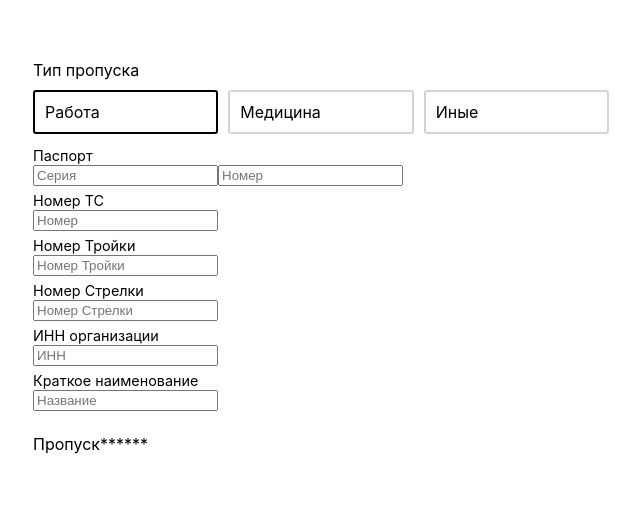
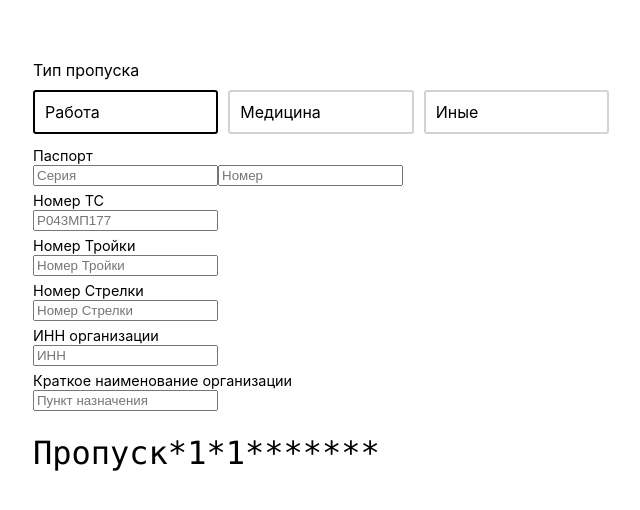
Before and after one commit to vtambourine/smstogo.ru, a React (Create React App) app: page / in a window 1280 px wide. Shown: the top 510 px of the page, without its empty margins (319-959 px from the left). Built offline with nearby package versions, Linux system fonts and the light colour scheme.

Commit message:
Smoke tests passed

```diff
--- /dev/null
+++ b/src/components/PassGenerator/PassGenerator.css
@@ -0,0 +1,5 @@
+.PassGenerator-smsText {
+  font-size: 200%;
+  font-family: SFMono-Regular, Consolas, Liberation Mono, Menlo, monospace;
+  word-break: break-all;
+}
--- a/src/components/PassGenerator/PassGenerator.tsx
+++ b/src/components/PassGenerator/PassGenerator.tsx
@@ -1,8 +1,16 @@
 import React, { useState } from "react";
-import { MedicalPass, OtherPass, WorkPass } from "../Passes";
+import { PassForm } from "../Passes";
 import { PassSelector } from "../PassSelector";
 
-enum Field {
+import "./PassGenerator.css";
+
+export enum PassType {
+  WORK = "work",
+  MEDICAL = "medical",
+  OTHER = "other",
+}
+
+export enum Field {
   PASSPORT_SERIES = "passport-series",
   PASSPORT_NUMBER = "passport-number",
   DATE_OF_BIRTH = "date-of-birth",
@@ -11,49 +19,57 @@ enum Field {
   STRELKA = "strelka",
   EMPLOYER_TAX_NUMBER = "employer-tax-number",
   EMPLOYER_DESCRIPTION = "employer-description",
+  PURPOSE = "purpose",
+  HOSPITAL_DESCRIPTION = "hospital-description",
   DESTINATION = "destination",
+  DESCRIPTION = "description",
 }
 
 interface Pass {
   id: number;
   name: string;
-  FormPass: React.FunctionComponent<PassFormProps>;
   fields: Field[];
 }
 
-export const passes: Record<string, Pass> = {
-  work: {
+export const passes: Record<PassType, Pass> = {
+  [PassType.WORK]: {
     id: 1,
     name: "Работа",
-    FormPass: WorkPass,
     fields: [
       Field.PASSPORT_SERIES,
       Field.PASSPORT_NUMBER,
+      Field.VEHICLE_NUMBER,
       Field.TROIKA,
       Field.STRELKA,
       Field.EMPLOYER_TAX_NUMBER,
       Field.EMPLOYER_DESCRIPTION,
     ],
   },
-  medical: {
+  [PassType.MEDICAL]: {
     id: 2,
     name: "Медицина",
-    FormPass: MedicalPass,
     fields: [
       Field.PASSPORT_SERIES,
       Field.PASSPORT_NUMBER,
       Field.DATE_OF_BIRTH,
       Field.TROIKA,
       Field.STRELKA,
-      Field.EMPLOYER_TAX_NUMBER,
-      Field.EMPLOYER_DESCRIPTION,
+      Field.DESCRIPTION,
+      Field.HOSPITAL_DESCRIPTION,
     ],
   },
-  other: {
+  [PassType.OTHER]: {
     id: 3,
     name: "Иные",
-    FormPass: OtherPass,
-    fields: [Field.PASSPORT_SERIES, Field.PASSPORT_NUMBER, Field.DESTINATION],
+    fields: [
+      Field.PASSPORT_SERIES,
+      Field.PASSPORT_NUMBER,
+      Field.VEHICLE_NUMBER,
+      Field.TROIKA,
+      Field.STRELKA,
+      Field.PURPOSE,
+      Field.DESTINATION,
+    ],
   },
 };
 
@@ -62,10 +78,8 @@ function onSubmit(event: React.FormEvent<HTMLFormElement>) {
 }
 
 export function PassGenerator() {
-  const [type, setPassType] = useState<keyof typeof passes>("work");
+  const [type, setPassType] = useState<keyof typeof passes>(PassType.WORK);
   const [fieldsState, setFieldsState] = useState<Record<string, any>>({});
-
-  const Pass = passes[type].FormPass;
 
   return (
     <div>
@@ -75,7 +89,8 @@ export function PassGenerator() {
         }}
       />
       <form onSubmit={onSubmit}>
-        <Pass
+        <PassForm
+          type={type}
           values={fieldsState}
           onChange={(event: any) => {
             setFieldsState({
@@ -85,17 +100,29 @@ export function PassGenerator() {
           }}
         />
         <br />
-        <div>{formatSMS(fieldsState, passes[type].fields)}</div>
+        <div className="PassGenerator-smsText">
+          {formatSMS(fieldsState, type, passes[type].fields)}
+        </div>
       </form>
     </div>
   );
 }
 
-function formatSMS(state: Record<string, any>, fields: Field[]) {
-  return "Пропуск*" + fields.map((field) => state[field]).join("*");
+function formatSMS(
+  state: Record<string, any>,
+  type: PassType,
+  fields: Field[]
+) {
+  return (
+    "Пропуск*" +
+    passes[type].id +
+    "*1*" +
+    fields.map((field) => state[field]).join("*")
+  );
 }
 
 export interface PassFormProps {
+  type: keyof typeof passes;
   values: Record<string, any>;
   onChange: React.ChangeEventHandler<HTMLSelectElement | HTMLInputElement>;
 }
--- a/src/components/PassSelector/PassSelector.tsx
+++ b/src/components/PassSelector/PassSelector.tsx
@@ -1,11 +1,11 @@
 import React, { useState } from "react";
 import classNames from "classnames";
-import { passes } from "../PassGenerator";
+import { passes, PassType } from "../PassGenerator";
 
 import "./PassSelector.css";
 
 interface PassSelectorProps {
-  onChange: (type: keyof typeof passes) => void;
+  onChange: (type: PassType) => void;
 }
 
 export function PassSelector({ onChange }: PassSelectorProps) {
@@ -24,7 +24,7 @@ export function PassSelector({ onChange }: PassSelectorProps) {
               })}
               onClick={() => {
                 setActive(type);
-                onChange(type);
+                onChange(type as PassType);
               }}
             >
               {pass.name}
--- /dev/null
+++ b/src/components/Passes/PassForm.tsx
@@ -0,0 +1,122 @@
+import React from "react";
+import { PassFormProps, Field, PassType } from "../PassGenerator";
+
+export function PassForm(props: PassFormProps) {
+  return (
+    <div className="Pass">
+      <div className="Pass-field">
+        <label className="Pass-label">Паспорт</label>
+        <input
+          type="text"
+          name={Field.PASSPORT_SERIES}
+          placeholder="Серия"
+          onChange={props.onChange}
+        />
+        <input
+          type="text"
+          name={Field.PASSPORT_NUMBER}
+          placeholder="Номер"
+          onChange={props.onChange}
+        />
+      </div>
+      {props.type === PassType.MEDICAL ? (
+        <div className="Pass-field">
+          <label className="Pass-label">Дата рождения</label>
+          <input
+            type="text"
+            name={Field.DATE_OF_BIRTH}
+            placeholder="12.03.2000"
+            onChange={props.onChange}
+          />
+        </div>
+      ) : null}
+      <div className="Pass-field">
+        <label className="Pass-label">Номер ТС</label>
+        <input
+          type="text"
+          name={Field.VEHICLE_NUMBER}
+          placeholder="Р043МП177"
+          onChange={props.onChange}
+        />
+      </div>
+      <div className="Pass-field">
+        <label className="Pass-label">Номер Тройки</label>
+        <input
+          type="text"
+          name={Field.TROIKA}
+          placeholder="Номер Тройки"
+          pattern="\d*"
+          onChange={props.onChange}
+        />
+      </div>
+      <div className="Pass-field">
+        <label className="Pass-label">Номер Стрелки</label>
+        <input
+          type="text"
+          name={Field.STRELKA}
+          placeholder="Номер Стрелки"
+          onChange={props.onChange}
+        />
+      </div>
+      {props.type === PassType.WORK ? (
+        <div className="Pass-field">
+          <label className="Pass-label">ИНН организации</label>
+          <input
+            type="text"
+            name={Field.EMPLOYER_TAX_NUMBER}
+            placeholder="ИНН"
+            maxLength={20}
+            onChange={props.onChange}
+          />
+        </div>
+      ) : null}
+      {props.type === PassType.WORK ? (
+        <div className="Pass-field">
+          <label className="Pass-label">Краткое наименование организации</label>
+          <input
+            type="text"
+            name={Field.EMPLOYER_DESCRIPTION}
+            placeholder="Пункт назначения"
+            onChange={props.onChange}
+          />
+        </div>
+      ) : null}
+      {props.type === PassType.MEDICAL ? (
+        <div className="Pass-field">
+          <label className="Pass-label">
+            Краткое наименование медучреждения
+          </label>
+          <input
+            type="text"
+            name={Field.HOSPITAL_DESCRIPTION}
+            placeholder="Название"
+            onChange={props.onChange}
+          />
+        </div>
+      ) : null}
+      {props.type === PassType.OTHER ? (
+        <div className="Pass-field">
+          <label className="Pass-label">Цель выхода</label>
+          <input
+            type="text"
+            name={Field.PURPOSE}
+            placeholder="Цель выхода"
+            maxLength={20}
+            onChange={props.onChange}
+          />
+        </div>
+      ) : null}
+      {props.type === PassType.OTHER ? (
+        <div className="Pass-field">
+          <label className="Pass-label">Пункт назначения</label>
+          <input
+            type="text"
+            name={Field.DESTINATION}
+            placeholder="Пункт назначения"
+            onChange={props.onChange}
+          />
+        </div>
+      ) : null}
+    </div>
+  );
+}
--- a/src/components/Passes/WorkPass.tsx
+++ /dev/null
@@ -1,70 +0,0 @@
-import React from "react";
-import { PassFormProps } from "../PassGenerator";
-
-export function WorkPass(props: PassFormProps) {
-  return (
-    <div className="Pass">
-      <div className="Pass-field">
-        <label className="Pass-label">Паспорт</label>
-        <input
-          type="text"
-          name="passport-series"
-          placeholder="Серия"
-          onChange={props.onChange}
-        />
-        <input
-          type="text"
-          name="passport-number"
-          placeholder="Номер"
-          onChange={props.onChange}
-        />
-      </div>
-      <div className="Pass-field">
-        <label className="Pass-label">Номер ТС</label>
-        <input
-          type="text"
-          name="vehicle"
-          placeholder="Номер"
-          onChange={props.onChange}
-        />
-      </div>
-      <div className="Pass-field">
-        <label className="Pass-label">Номер Тройки</label>
-        <input
-          type="text"
-          name="troika"
-          placeholder="Номер Тройки"
-          onChange={props.onChange}
-        />
-      </div>
-      <div className="Pass-field">
-        <label className="Pass-label">Номер Стрелки</label>
-        <input
-          type="text"
-          name="strelka"
-          placeholder="Номер Стрелки"
-          onChange={props.onChange}
-        />
-      </div>
-      <div className="Pass-field">
-        <label className="Pass-label">ИНН организации</label>
-        <input
-          type="text"
-          name="employee-tax-number"
-          placeholder="ИНН"
-          maxLength={20}
-          onChange={props.onChange}
-        />
-      </div>
-      <div className="Pass-field">
-        <label className="Pass-label">Краткое наименование</label>
-        <input
-          type="text"
-          name="employee-description"
-          placeholder="Название"
-          onChange={props.onChange}
-        />
-      </div>
-    </div>
-  );
-}
--- a/src/components/Passes/index.ts
+++ b/src/components/Passes/index.ts
@@ -1,5 +1,5 @@
 import "./Pass.css";
 
-export * from "./MedicalPass";
-export * from "./OtherPass";
-export * from "./WorkPass";
+// export * from "./MedicalPass";
+// export * from "./OtherPass";
+export * from "./PassForm";
```
